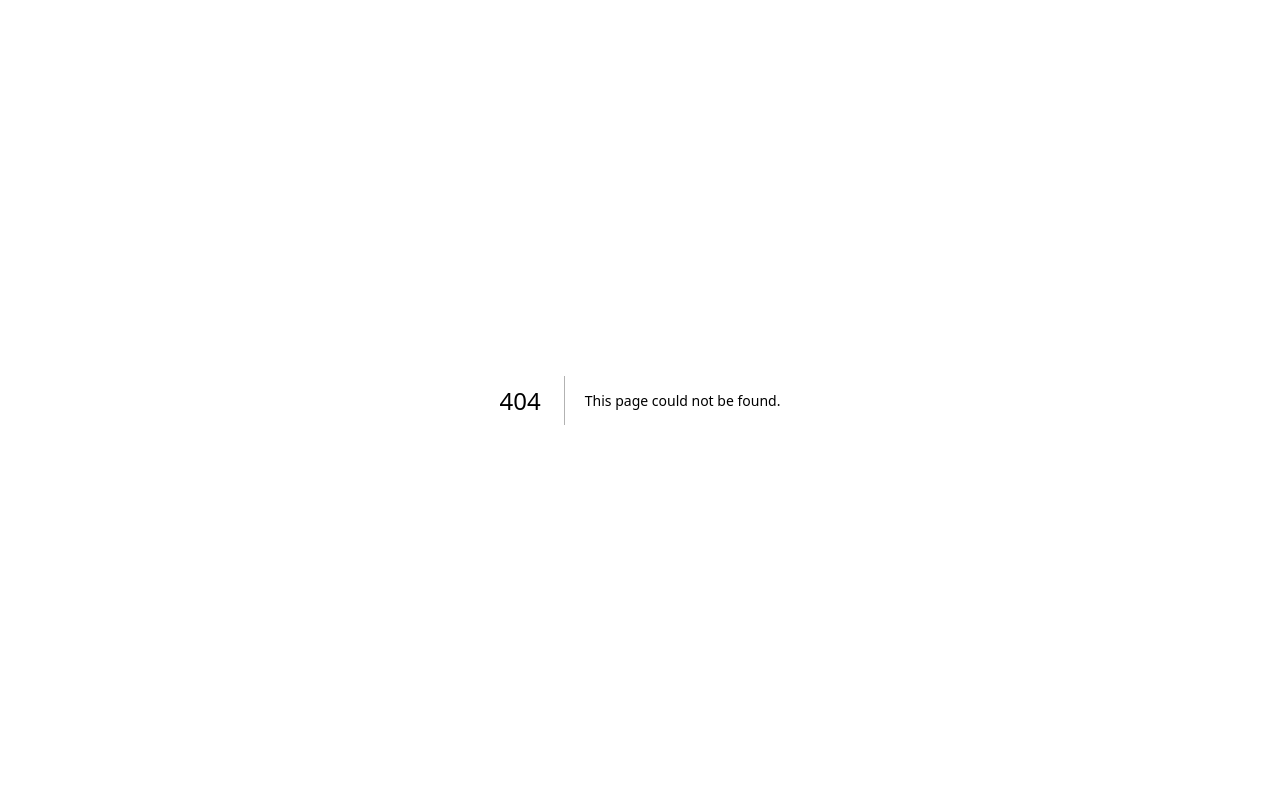
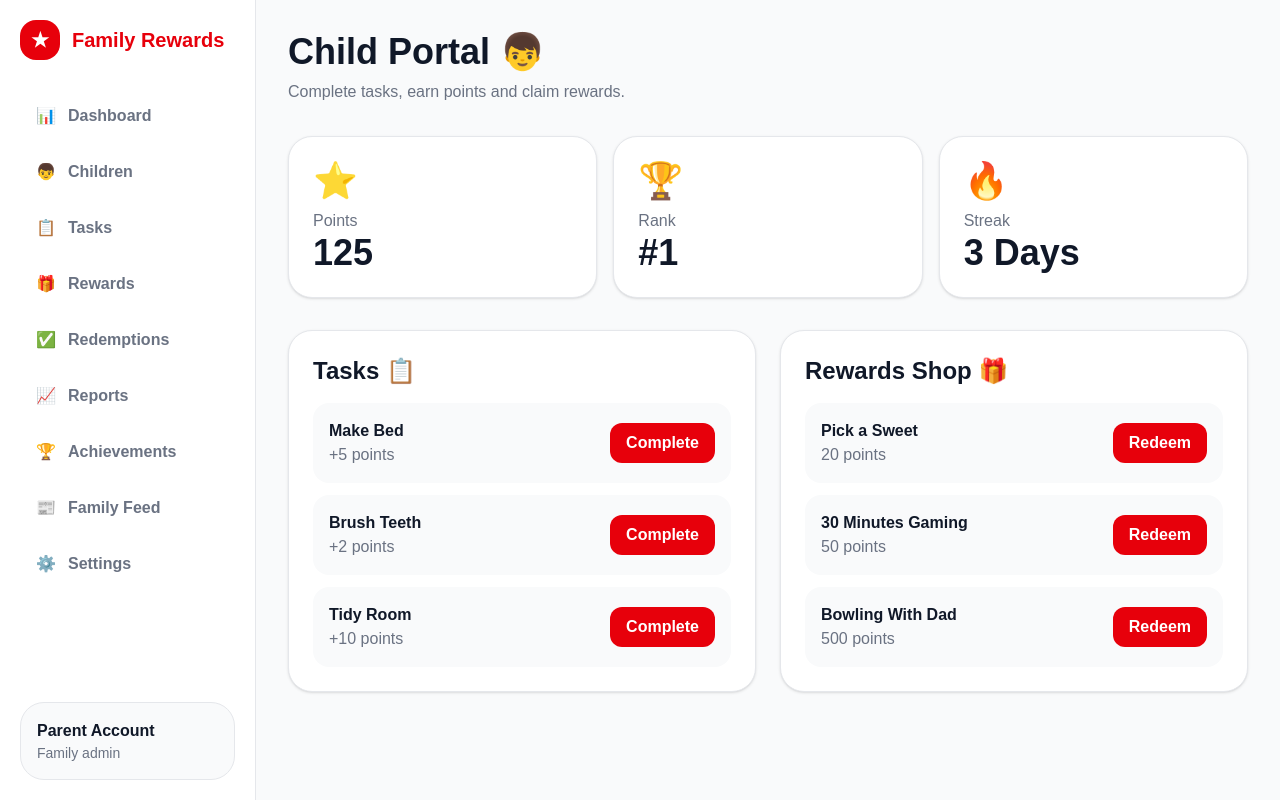
Before and after one commit to imdavidj13-droid/family-rewards-platform, a Next.js app: page /child in a window 1280 px wide. Before the commit this address had no page. Built offline with nearby package versions, Linux system fonts and the light colour scheme.

Commit message:
Add child portal page

```diff
--- /dev/null
+++ b/app/child/page.tsx
@@ -0,0 +1,120 @@
+"use client";
+
+import Sidebar from "@/components/Sidebar";
+import { useTheme } from "@/components/ThemeProvider";
+
+export default function ChildPage() {
+  const { theme } = useTheme();
+
+  return (
+    <main className={`min-h-screen ${theme.pageBg} ${theme.text}`}>
+      <div className="flex min-h-screen">
+        <Sidebar />
+
+        <section className="flex-1 p-6 md:p-8">
+          <div className="mb-8">
+            <h1 className="text-3xl font-black md:text-4xl">
+              Child Portal 👦
+            </h1>
+
+            <p className={`mt-2 ${theme.mutedText}`}>
+              Complete tasks, earn points and claim rewards.
+            </p>
+          </div>
+
+          <div className="mb-8 grid gap-4 md:grid-cols-3">
+            <div className={`rounded-3xl border ${theme.border} ${theme.cardBg} p-6 shadow-sm`}>
+              <div className="text-4xl">⭐</div>
+              <p className={`mt-2 ${theme.mutedText}`}>Points</p>
+              <h2 className="text-4xl font-black">125</h2>
+            </div>
+
+            <div className={`rounded-3xl border ${theme.border} ${theme.cardBg} p-6 shadow-sm`}>
+              <div className="text-4xl">🏆</div>
+              <p className={`mt-2 ${theme.mutedText}`}>Rank</p>
+              <h2 className="text-4xl font-black">#1</h2>
+            </div>
+
+            <div className={`rounded-3xl border ${theme.border} ${theme.cardBg} p-6 shadow-sm`}>
+              <div className="text-4xl">🔥</div>
+              <p className={`mt-2 ${theme.mutedText}`}>Streak</p>
+              <h2 className="text-4xl font-black">3 Days</h2>
+            </div>
+          </div>
+
+          <div className="grid gap-6 lg:grid-cols-2">
+            <div className={`rounded-3xl border ${theme.border} ${theme.cardBg} p-6 shadow-sm`}>
+              <h2 className="mb-4 text-2xl font-black">
+                Tasks 📋
+              </h2>
+
+              <div className="space-y-3">
+                <TaskCard title="Make Bed" points={5} />
+                <TaskCard title="Brush Teeth" points={2} />
+                <TaskCard title="Tidy Room" points={10} />
+              </div>
+            </div>
+
+            <div className={`rounded-3xl border ${theme.border} ${theme.cardBg} p-6 shadow-sm`}>
+              <h2 className="mb-4 text-2xl font-black">
+                Rewards Shop 🎁
+              </h2>
+
+              <div className="space-y-3">
+                <RewardCard title="Pick a Sweet" cost={20} />
+                <RewardCard title="30 Minutes Gaming" cost={50} />
+                <RewardCard title="Bowling With Dad" cost={500} />
+              </div>
+            </div>
+          </div>
+        </section>
+      </div>
+    </main>
+  );
+}
+
+function TaskCard({
+  title,
+  points,
+}: {
+  title: string;
+  points: number;
+}) {
+  const { theme } = useTheme();
+
+  return (
+    <div className={`flex items-center justify-between rounded-2xl ${theme.softBg} p-4`}>
+      <div>
+        <h3 className="font-black">{title}</h3>
+        <p className={theme.mutedText}>+{points} points</p>
+      </div>
+
+      <button className={`rounded-xl px-4 py-2 font-bold ${theme.button}`}>
+        Complete
+      </button>
+    </div>
+  );
+}
+
+function RewardCard({
+  title,
+  cost,
+}: {
+  title: string;
+  cost: number;
+}) {
+  const { theme } = useTheme();
+
+  return (
+    <div className={`flex items-center justify-between rounded-2xl ${theme.softBg} p-4`}>
+      <div>
+        <h3 className="font-black">{title}</h3>
+        <p className={theme.mutedText}>{cost} points</p>
+      </div>
+
+      <button className={`rounded-xl px-4 py-2 font-bold ${theme.button}`}>
+        Redeem
+      </button>
+    </div>
+  );
+}
```
